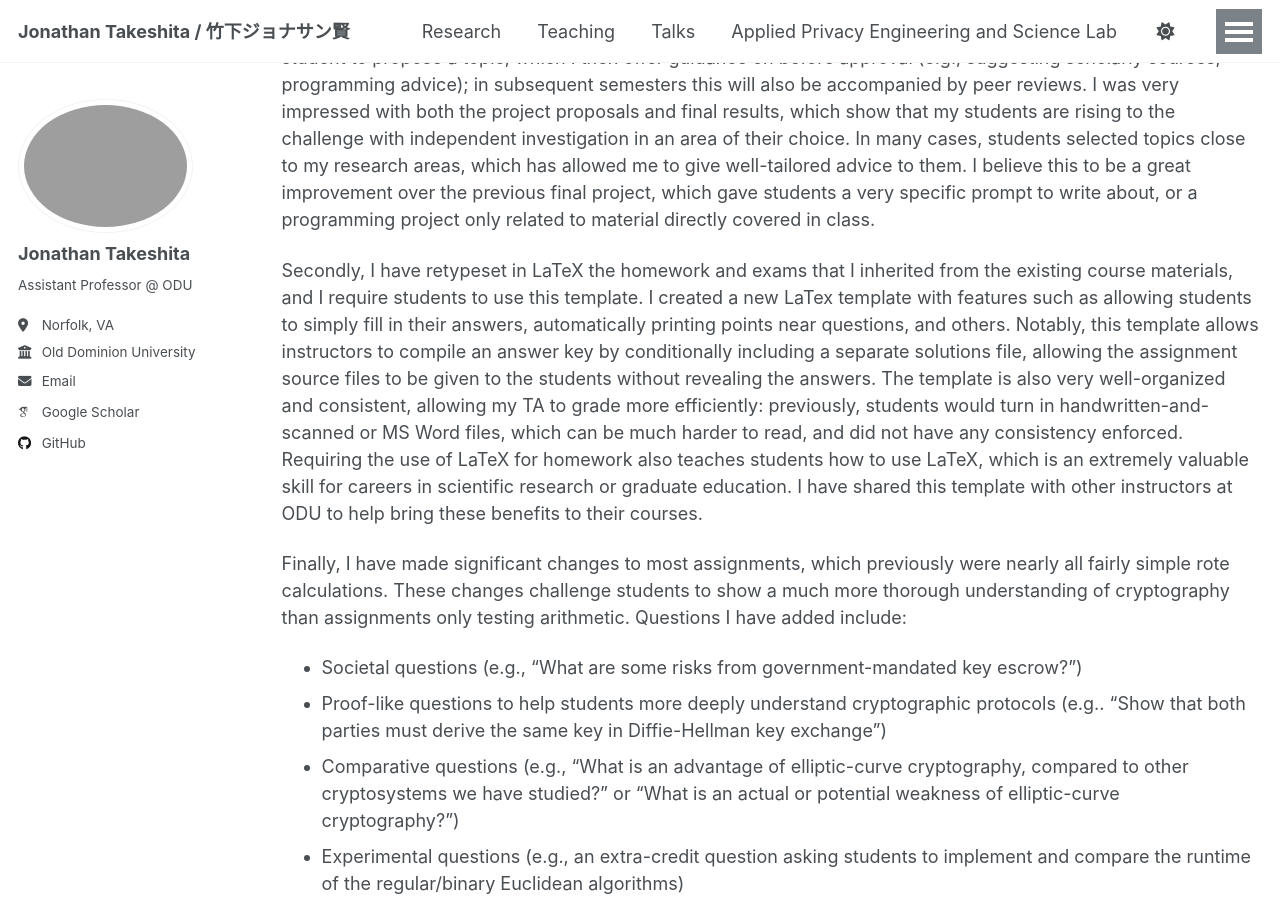
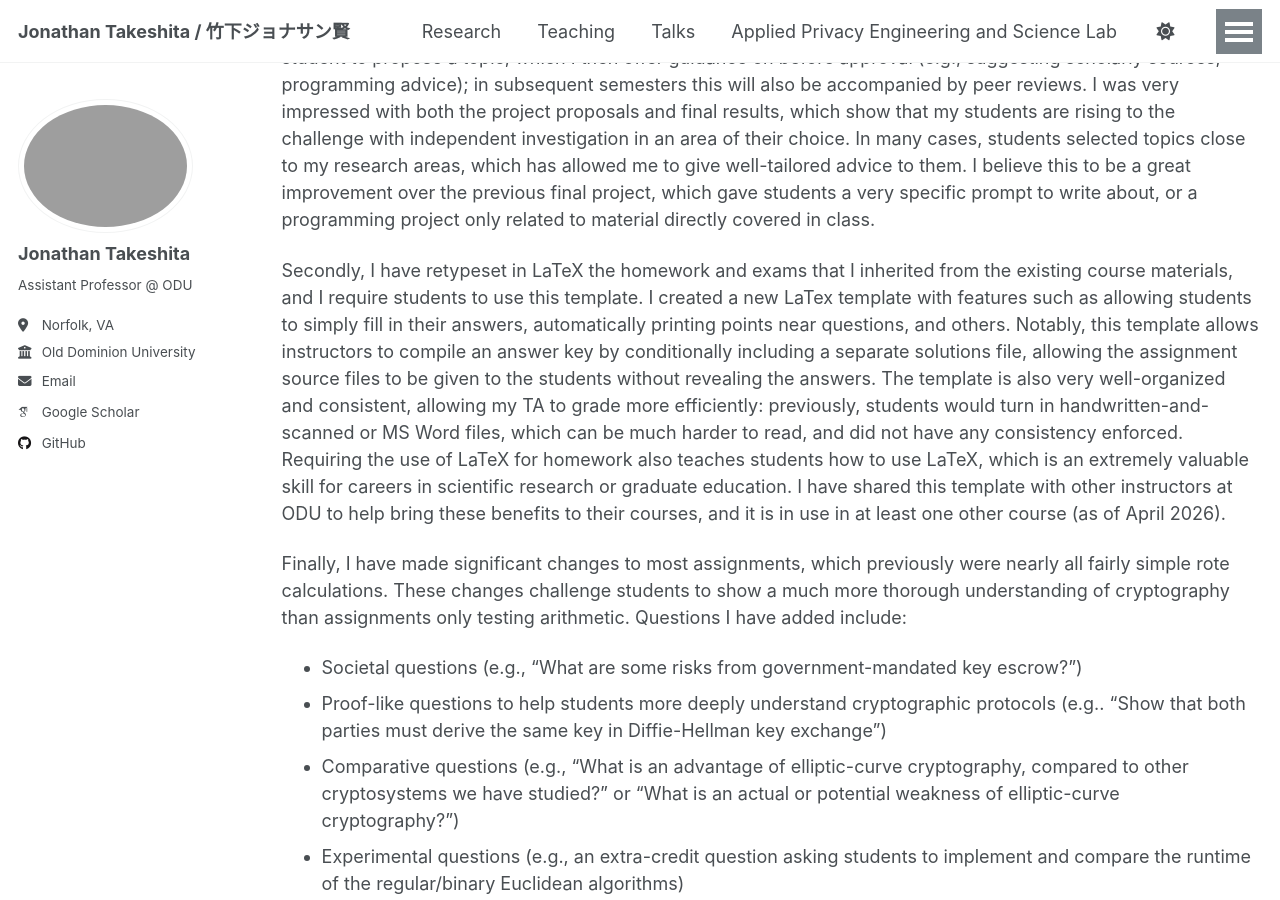
Before and after one commit to jtakeshi/jtakeshi.github.io, a Jekyll site: the page built from _pages/teaching.md, in a window 1280 px wide and 900 px high, scrolled down 326 px. Built offline with Jekyll 4.4.1, drawn with Linux system fonts in a browser that asks for light colours; some web fonts are replaced; a script that is not in the unit is left out.

Commit message:
Update teaching.md with template usage details
Added information about the template's use in another course as of April 2026.

```diff
--- a/_pages/teaching.md
+++ b/_pages/teaching.md
@@ -25,7 +25,7 @@ conditionally including a separate solutions file, allowing the assignment sourc
 The template is also very well-organized and consistent, allowing my TA to grade more efficiently: previously, students would turn in
 handwritten-and-scanned or MS Word files, which can be much harder to read, and did not have any consistency enforced. Requiring the use of
 LaTeX for homework also teaches students how to use LaTeX, which is an extremely valuable skill for careers in scientific research or graduate
-education. I have shared this template with other instructors at ODU to help bring these benefits to their courses.
+education. I have shared this template with other instructors at ODU to help bring these benefits to their courses, and it is in use in at least one other course (as of April 2026).
 
 Finally, I have made significant changes to most assignments, which previously were nearly all fairly simple rote calculations. These changes
 challenge students to show a much more thorough understanding of cryptography than assignments only testing arithmetic. Questions I have
```
